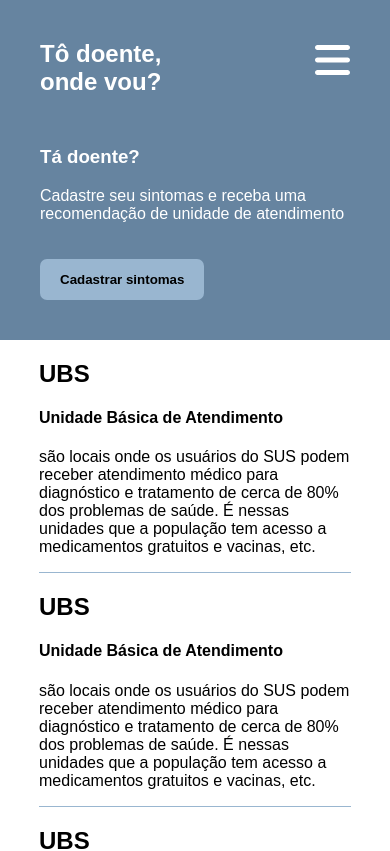
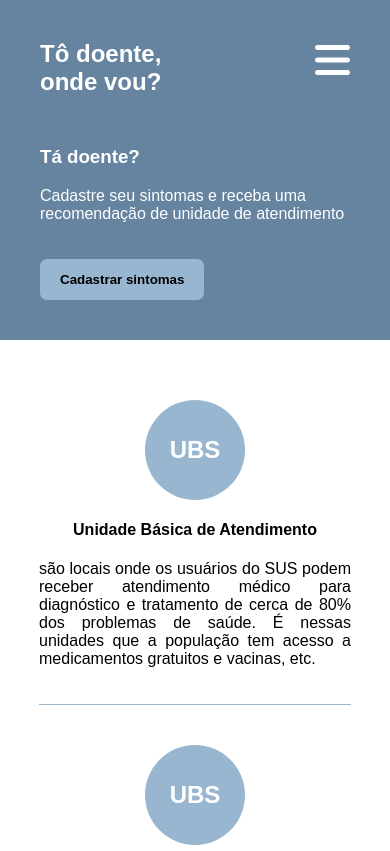
Before and after one commit to falcaop/ProjetoEngSoft, a Vue app: page / in a window 390 px wide. Shown: the top 851 px of the page. Built offline with nearby package versions, Linux system fonts and the light colour scheme.

Commit message:
feat(home): landing page mobile

```diff
--- a/src/App.vue
+++ b/src/App.vue
@@ -72,7 +72,7 @@ header button{
 }
 main{
     width: 80%;
-    margin: auto;
+    margin: 20px auto;
 }
 footer{
     color: white;
--- a/src/components/FacilityCard.vue
+++ b/src/components/FacilityCard.vue
@@ -19,5 +19,23 @@ div{
     border-bottom-style: solid;
     border-bottom-width: 1px;
     border-bottom-color: #99B6D0;
+    padding-bottom: 20px;
+    margin-top: 40px;
+}
+h1{
+    width: 100px;
+    margin: auto;
+    text-align: center;
+    height: 100px;
+    line-height: 100px;
+    background-color: #99B6D0;
+    color: white;
+    border-radius: 50%;
+}
+h4{
+    text-align: center;
+}
+p{
+    text-align: justify;
 }
 </style>
```
